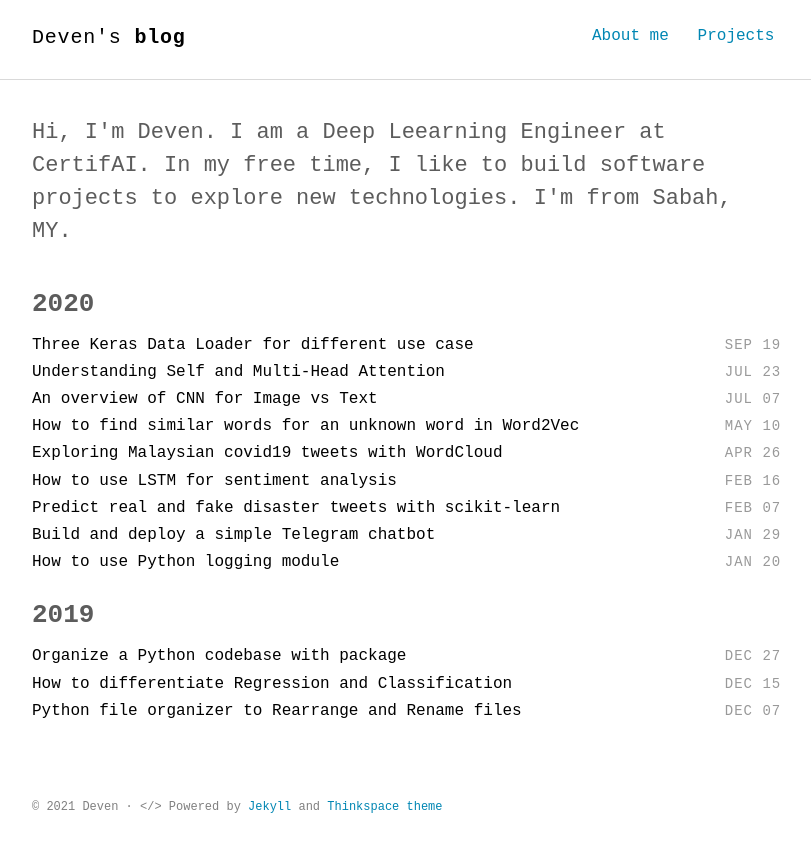
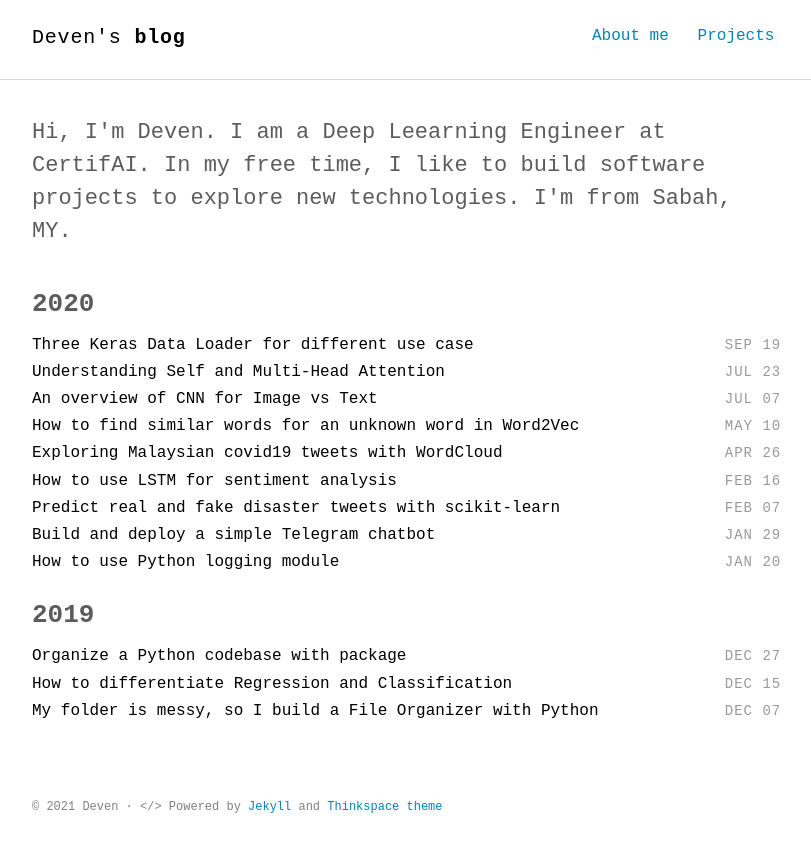
Before and after one commit to devennn/devennn.github.io, a Jekyll site: the page built from index.html, in a window 1280 px wide. Shown: the top 852 px of the page, without its empty margins (232-1043 px from the left). Built offline with Jekyll 4.4.1, drawn with Linux system fonts in a browser that asks for light colours; some web fonts are replaced.

Commit message:
Update 2019-12-7-python-file-organizer.md

```diff
--- a/_posts/2019-12-7-python-file-organizer.md
+++ b/_posts/2019-12-7-python-file-organizer.md
@@ -1,6 +1,6 @@
 ---
 layout: post
-title: Python file organizer to Rearrange and Rename files
+title: My folder is messy, so I build a File Organizer with Python
 ---
 
 ![File Organizer](/images/Filorg.PNG)
```
